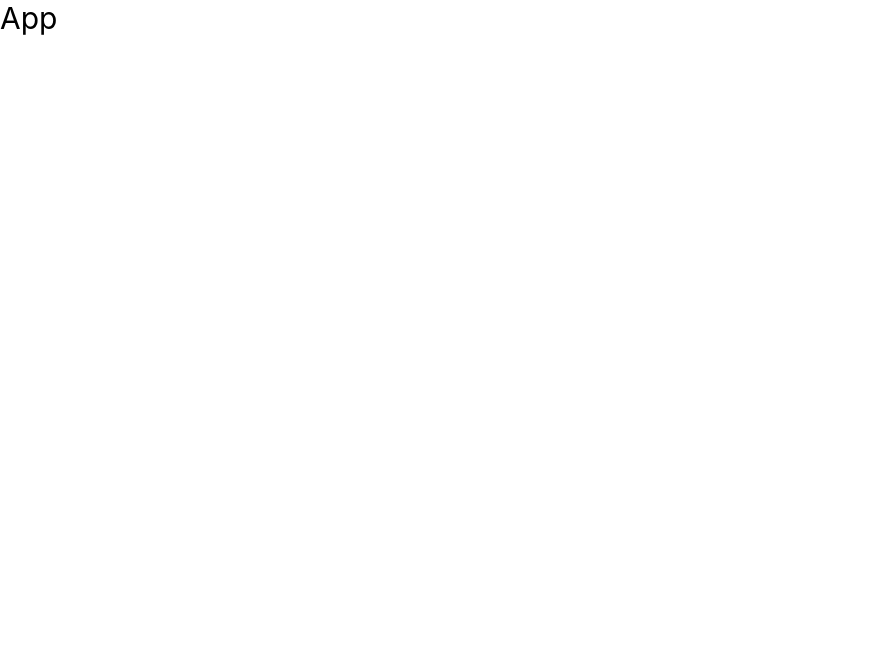
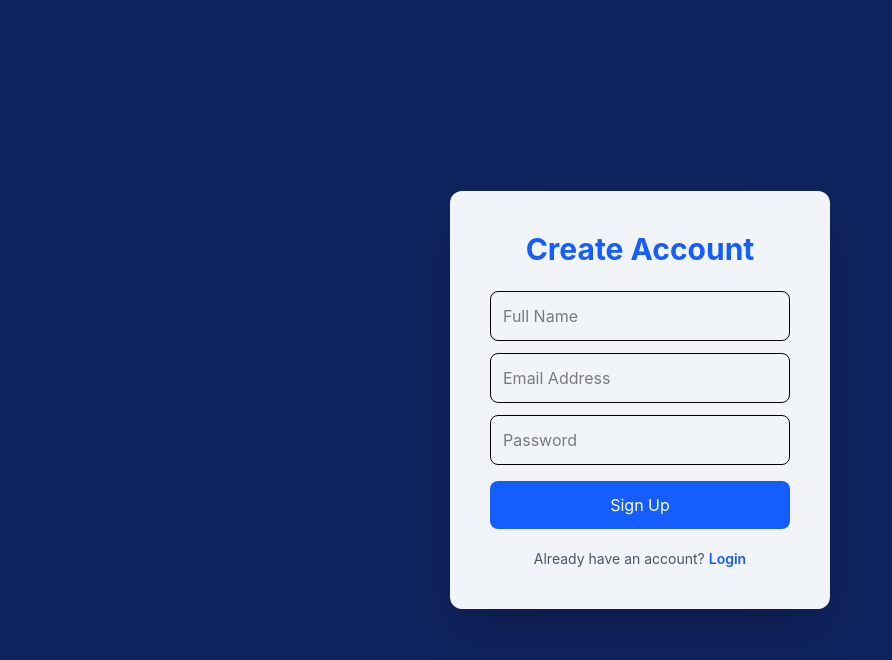
Before and after one commit to JITESH-KUMAR05/Chat-Application-MERN, a React (Vite) app in the folder client/: page / in a window 1280 px wide. Shown: the top 660 px of the page, without its empty margins (0-892 px from the left). Built offline with nearby package versions, Linux system fonts and the light colour scheme.

Commit message:
updated client

```diff
--- a/client/package.json
+++ b/client/package.json
@@ -10,9 +10,12 @@
     "preview": "vite preview"
   },
   "dependencies": {
+    "@react-oauth/google": "^0.13.4",
     "@tailwindcss/vite": "^4.2.1",
+    "axios": "^1.13.6",
     "react": "^19.2.4",
     "react-dom": "^19.2.4",
+    "react-router-dom": "^7.13.1",
     "tailwindcss": "^4.2.1"
   },
   "devDependencies": {
--- a/client/src/App.jsx
+++ b/client/src/App.jsx
@@ -1,9 +1,10 @@
 import React from 'react'
+import AuthPage from './pages/AuthPage'
 
 const App = () => {
   return (
     <div>
-      <h1 className='text-3xl'>App</h1>
+      <AuthPage/>
     </div>
   )
 }
--- /dev/null
+++ b/client/src/pages/AuthPage.jsx
@@ -0,0 +1,97 @@
+import { useState } from "react";
+import axios from "axios";
+
+export default function AuthPage() {
+
+const [isSignup,setIsSignup] = useState(true);
+
+const [form,setForm] = useState({
+name:"",
+email:"",
+password:""
+});
+
+const handleChange = (e)=>{
+setForm({...form,[e.target.name]:e.target.value});
+};
+
+const signup = async ()=>{
+try{
+await axios.post("http://localhost:4000/user-api/register",form);
+alert("User Registered Successfully");
+}catch(err){
+console.log(err);
+}
+};
+
+const login = async ()=>{
+try{
+const res = await axios.post("http://localhost:4000/user-api/login",form);
+localStorage.setItem("token",res.data.token);
+alert("Login Successful");
+}catch(err){
+console.log(err);
+}
+};
+
+return(
+
+<div className="min-h-screen flex items-center justify-center bg-[#0f235e]">
+<div className="bg-slate-100 shadow-2xl rounded-xl p-10 w-[380px]">
+<h1 className="text-3xl font-bold text-center mb-6 text-blue-600">
+{isSignup ? "Create Account" : "Welcome Back"}
+</h1>
+
+{isSignup && (
+<input
+type="text"
+name="name"
+placeholder="Full Name"
+onChange={handleChange}
+className="w-full border p-3 mb-3 rounded-lg focus:outline-blue-400"
+/>
+)}
+
+<input
+type="email"
+name="email"
+placeholder="Email Address"
+onChange={handleChange}
+className="w-full border p-3 mb-3 rounded-lg focus:outline-blue-400"
+/>
+
+<input
+type="password"
+name="password"
+placeholder="Password"
+onChange={handleChange}
+className="w-full border p-3 mb-4 rounded-lg focus:outline-blue-400"
+/>
+
+<button
+onClick={isSignup ? signup : login}
+className="w-full bg-blue-600 text-white py-3 rounded-lg hover:bg-blue-700 transition"
+>
+{isSignup ? "Sign Up" : "Login"}
+</button>
+
+<p className="text-center mt-5 text-sm text-gray-600">
+
+{isSignup ? "Already have an account?" : "New here?"}
+
+<button
+onClick={()=>setIsSignup(!isSignup)}
+className="text-blue-600 ml-1 font-semibold"
+>
+{isSignup ? "Login" : "Signup"}
+</button>
+
+</p>
+
+</div>
+
+</div>
+
+)
+
+}
```
Also changed, not shown: 1 other file (tests, documents, lock files or other folders).
